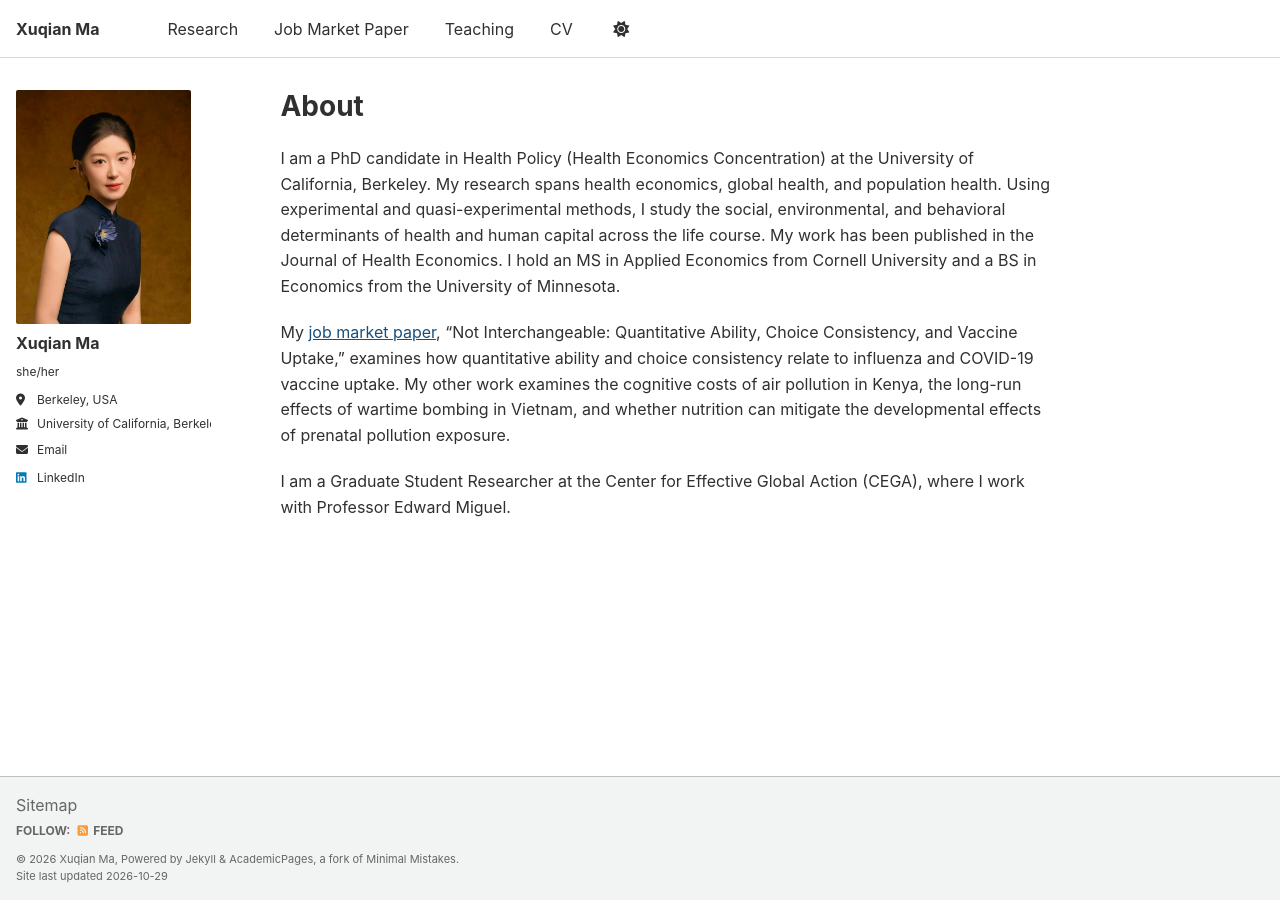
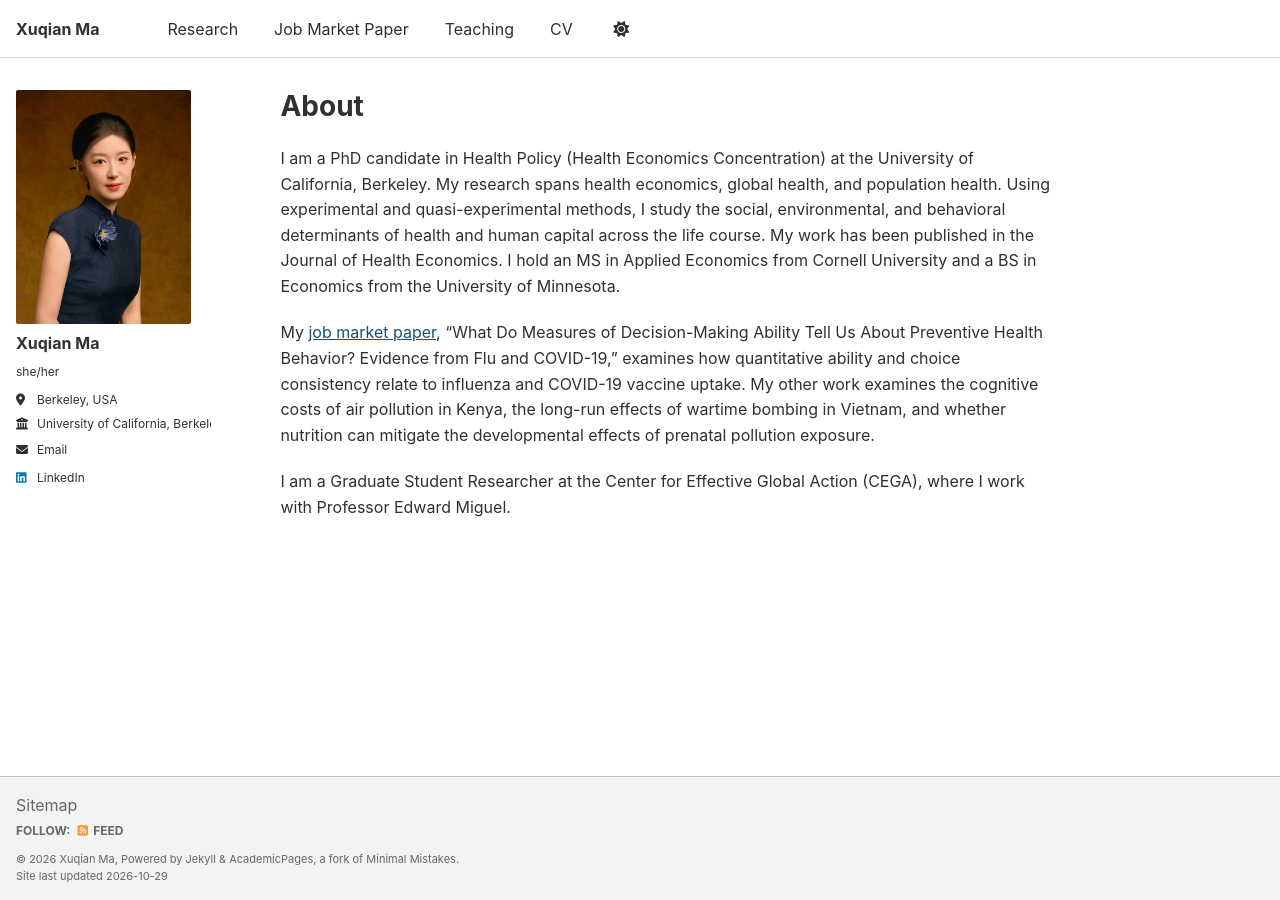
Before and after one commit to xuqianma0718/xuqianma0718.github.io, a Jekyll site: the page built from _pages/about.md, in a window 1280 px wide. Built offline with Jekyll 4.4.1, drawn with Linux system fonts in a browser that asks for light colours; a script that is not in the unit is left out.

Commit message:
Update job market paper title

```diff
--- a/_pages/about.md
+++ b/_pages/about.md
@@ -9,6 +9,6 @@ redirect_from:
 
 I am a PhD candidate in Health Policy (Health Economics Concentration) at the University of California, Berkeley. My research spans health economics, global health, and population health. Using experimental and quasi-experimental methods, I study the social, environmental, and behavioral determinants of health and human capital across the life course. My work has been published in the Journal of Health Economics. I hold an MS in Applied Economics from Cornell University and a BS in Economics from the University of Minnesota.
 
-My [job market paper](/job-market-paper/), “Not Interchangeable: Quantitative Ability, Choice Consistency, and Vaccine Uptake,” examines how quantitative ability and choice consistency relate to influenza and COVID-19 vaccine uptake. My other work examines the cognitive costs of air pollution in Kenya, the long-run effects of wartime bombing in Vietnam, and whether nutrition can mitigate the developmental effects of prenatal pollution exposure.
+My [job market paper](/job-market-paper/), “What Do Measures of Decision-Making Ability Tell Us About Preventive Health Behavior? Evidence from Flu and COVID-19,” examines how quantitative ability and choice consistency relate to influenza and COVID-19 vaccine uptake. My other work examines the cognitive costs of air pollution in Kenya, the long-run effects of wartime bombing in Vietnam, and whether nutrition can mitigate the developmental effects of prenatal pollution exposure.
 
 I am a Graduate Student Researcher at the Center for Effective Global Action (CEGA), where I work with Professor Edward Miguel.
```
Also changed, not shown: _publications/economic-rationality-preventive-health.md (+1 -1 lines).
